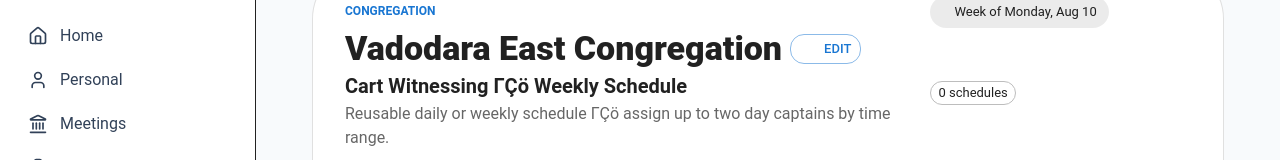
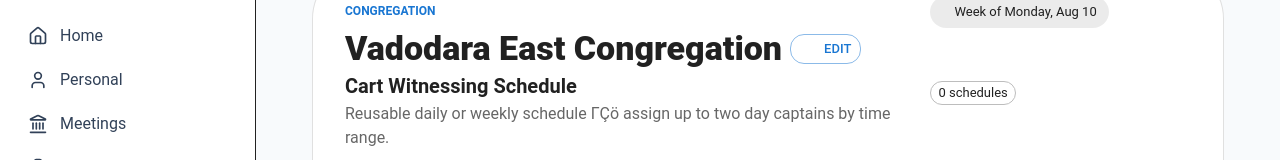
Before and after one commit to kadamsandesh28-star/jw-meeting-companion-cart-witnessing, a React (Vite) app: page /congregation/cart-witnessing in a window 1280 px wide. Shown: the part 157-317 px from the top of the page. Built offline with nearby package versions, Linux system fonts and the light colour scheme; some icons are missing.

Commit message:
Rename Cart Witnessing Schedule heading

```diff
--- a/src/features/congregation/cart-witnessing/CartWitnessingPage.tsx
+++ b/src/features/congregation/cart-witnessing/CartWitnessingPage.tsx
@@ -421,7 +421,7 @@ export default function CartWitnessingPage() {
     const blob = await createCartWitnessingPdfBlob(schedule);
     const file = new File([blob], `${congregationName.replace(/[^a-z0-9]+/gi, "-")}-Cart-Witnessing-${schedule.weekOf}.pdf`, { type: "application/pdf" });
     if (navigator.share && navigator.canShare?.({ files: [file] })) {
-      await navigator.share({ title: "Cart Witnessing Weekly Schedule", files: [file] });
+      await navigator.share({ title: "Cart Witnessing Schedule", files: [file] });
       return;
     }
     const url = URL.createObjectURL(blob);
@@ -517,7 +517,7 @@ export default function CartWitnessingPage() {
                   <Typography variant="h4" fontWeight={800}>{congregationName}</Typography>
                   <Button size="small" variant="outlined" startIcon={<EditRoundedIcon />} href="/settings">Edit</Button>
                 </Stack>
-                <Typography variant="h6" fontWeight={700}>Cart Witnessing ΓÇö {mode === "weekend" ? "Weekend Schedule" : "Weekly Schedule"}</Typography>
+                <Typography variant="h6" fontWeight={700}>Cart Witnessing Schedule</Typography>
                 <Typography color="text.secondary">Reusable daily or weekly schedule ΓÇö assign up to two day captains by time range.</Typography>
               </Box>
               <Stack direction="row" spacing={1} flexWrap="wrap" useFlexGap>
```
